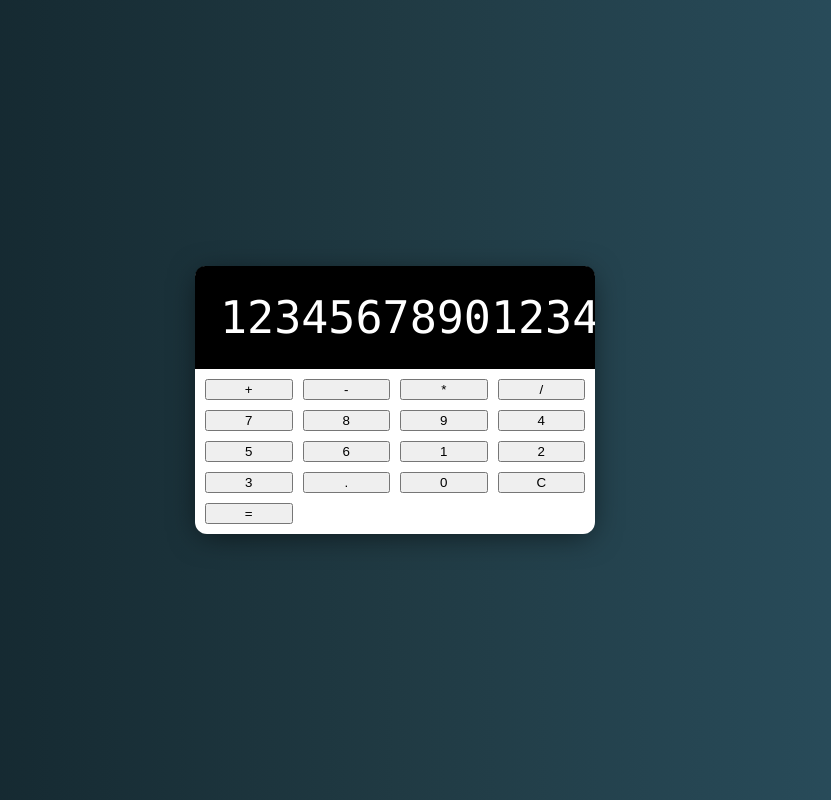
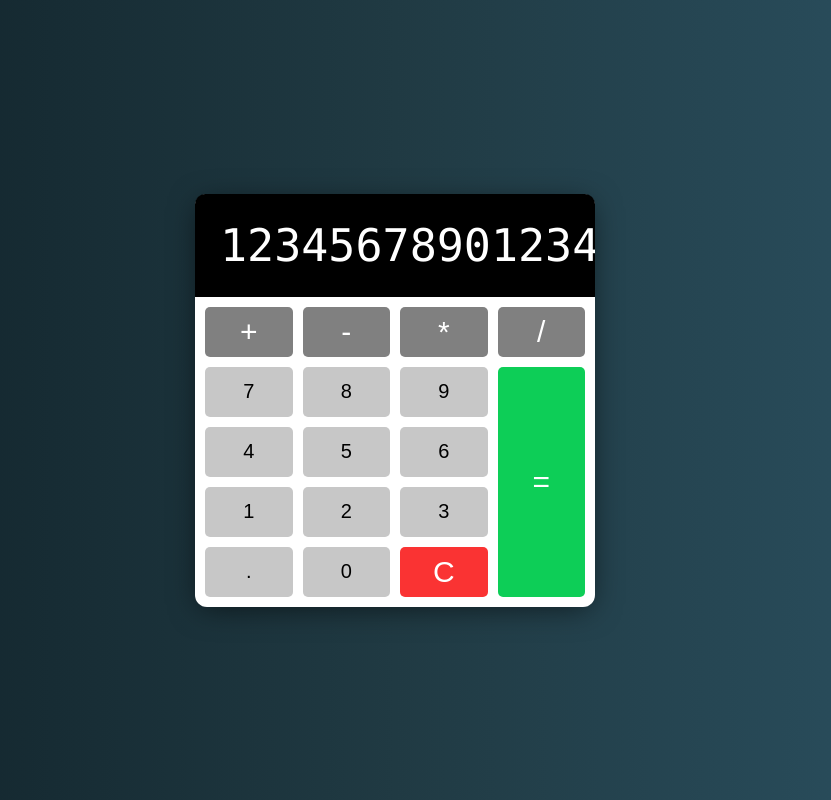
Before and after one commit to codeweb123/calc, a plain HTML site: page index.html in a window 1280 px wide. Shown: the whole page, without its empty margins (245-1076 px from the left). Drawn offline with Linux system fonts and the light colour scheme.

Commit message:
css complete

```diff
--- a/style.css
+++ b/style.css
@@ -42,6 +42,55 @@
     grid-template-columns: repeat(4, 1fr);
     grid-gap: 10px;
     padding: 10px;
+}
 
+button {
+    min-height: 50px;
+    font-size: 20px;
+    font-weight: 100;
+    border: none;
+    border-radius: 5px;
+    cursor: pointer;
+    background: rgb(199, 199, 199);
+}
 
+button:hover {
+    filter: brightness(110%);
 }
+
+button:active {
+    transform: translateY(1px);
+}
+
+button:focus {
+    outline: none;
+}
+
+.operator {
+    background: grey;
+    color: white;
+    font-size: 30px;
+}
+
+.clear {
+    background: hwb(0 20% 2%);
+    color: white;
+    font-size: 30px;
+}
+
+.clear:hover {
+    filter: brightness(90%);
+}
+
+.equal-sign {
+    grid-column: -2;
+    grid-row: 2 / span 4;
+    background: rgb(13, 206, 87);
+}
+
+/* Media Query: Large Smartphone (vertical) */
+@media screen and (max-width: 600px) {
+    .calculator {
+        width: 95%;
+    }
+}
```
